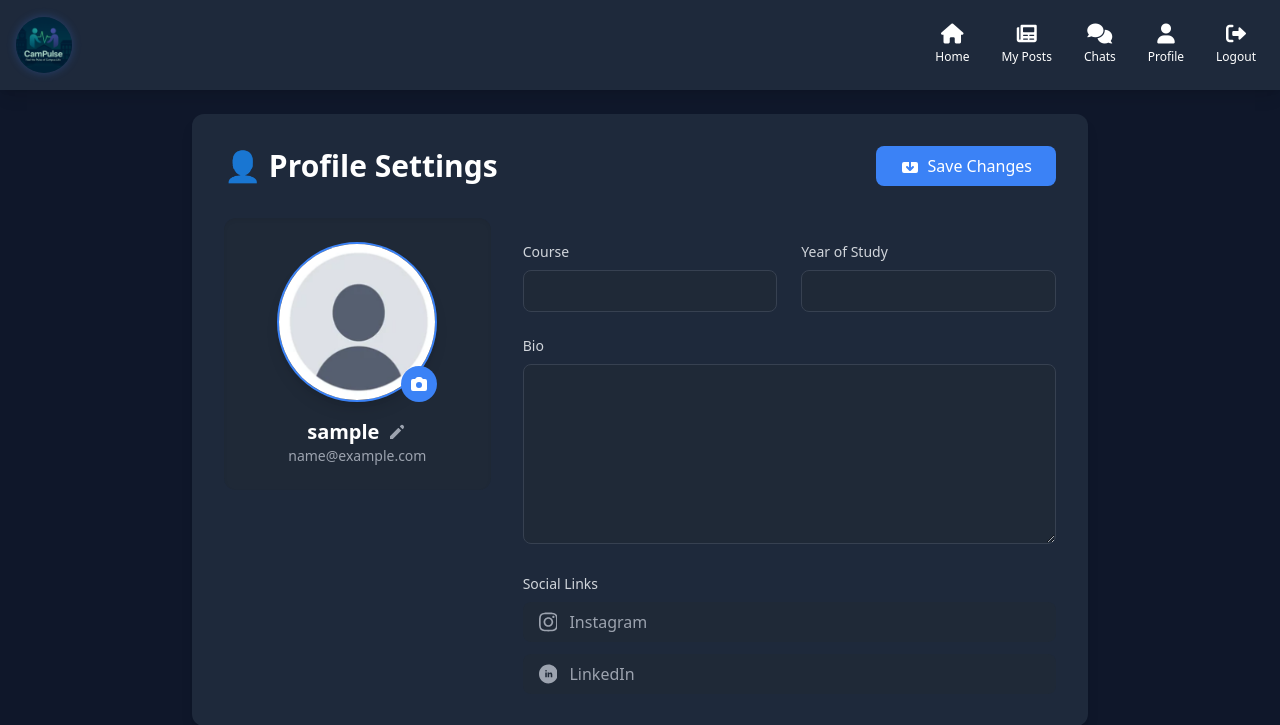
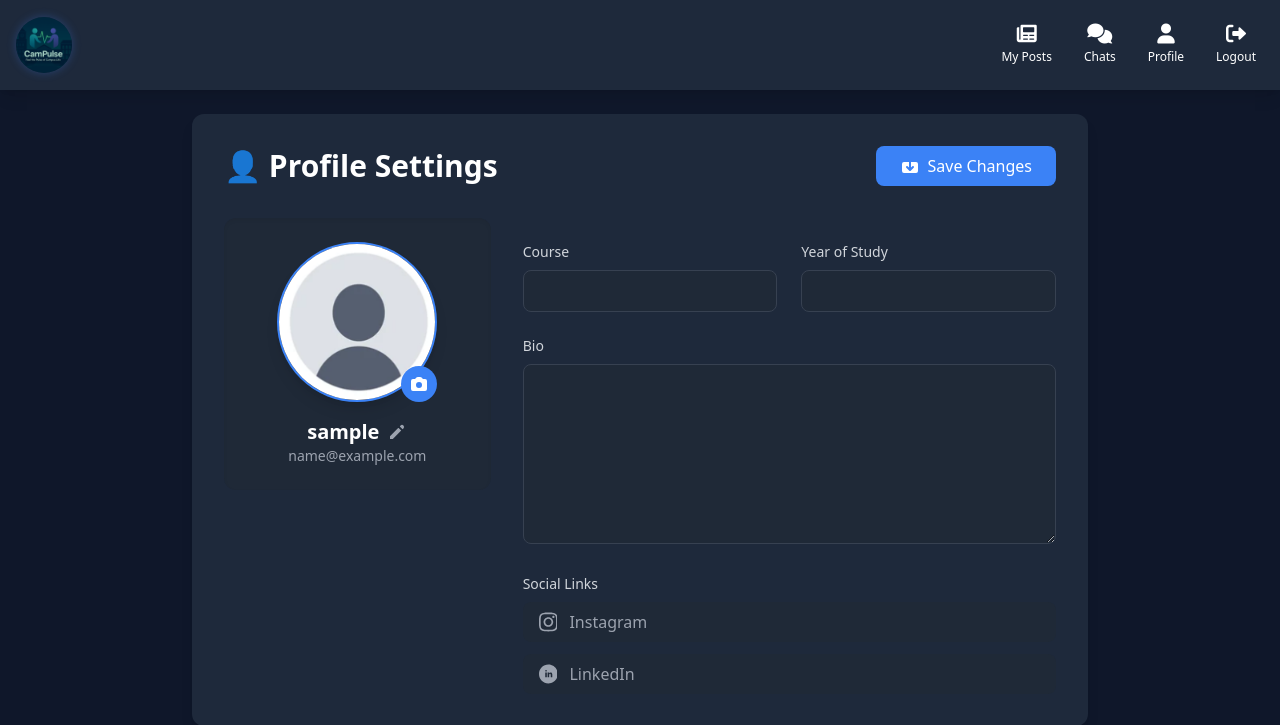
Before and after one commit to AllgraceTimothy/CamPulse, a Django app: page /dashboard/ in a window 1280 px wide. Shown: the top 725 px of the page. Run offline with Django 5.2, Linux system fonts and the light colour scheme; the visitor is signed in with stand-in values (Sample User, id 1); data comes from the database, SQL or seed files in the repository; some libraries are stand-ins or nearby versions.

Commit message:
Restructured Base.HTML

```diff
--- a/accounts/templates/base.html
+++ b/accounts/templates/base.html
@@ -80,10 +80,6 @@
       <!-- Site Name -->
     </div>
     <nav class="flex items-center space-x-4">
-      <a href="{% url 'home' %}" class="nav-icon" title="Home">
-        <i class="fas fa-home"></i>
-        <span>Home</span>
-      </a>
       {% if user.is_authenticated %}
       <a href="{% url 'my_posts' %}" class="nav-icon" title="My Posts">
         <i class="fas fa-newspaper"></i>
@@ -106,6 +102,10 @@
       </form>
 
       {% else %}
+      <a href="{% url 'home' %}" class="nav-icon" title="Home">
+        <i class="fas fa-home"></i>
+        <span>Home</span>
+      </a>
       <a href="{% url 'login' %}" class="nav-icon" title="Login">
         <i class="fas fa-sign-in-alt"></i>
         <span>Login</span>
```
